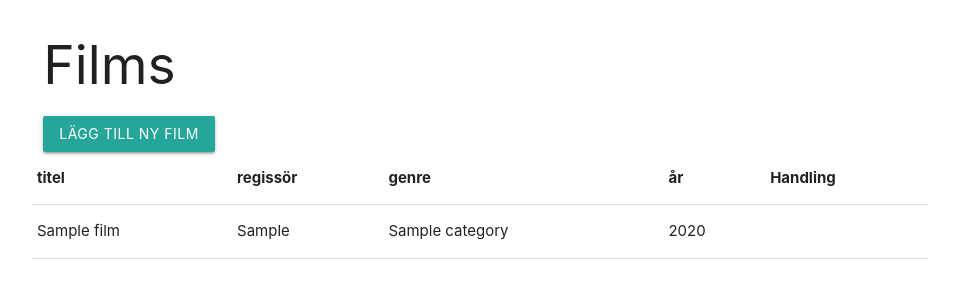
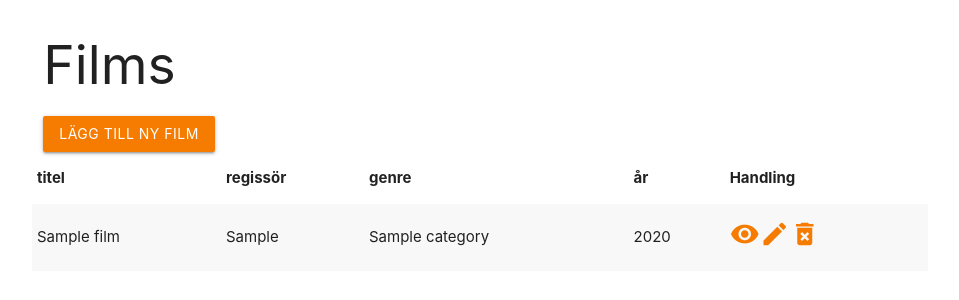
Before and after one commit to xavidiaz/filmbibliotek-0.4, a PHP site: page / in a window 1280 px wide. Shown: the top 300 px of the page, without its empty margins (160-1119 px from the left). Run offline with PHP 8.4, Linux system fonts and the light colour scheme; tables that the repository leaves empty or names only in its code hold one stand-in row (values such as "Sample post"); some libraries are stand-ins or nearby versions.

Commit message:
index.php styled + tooltips

```diff
--- a/index.php
+++ b/index.php
@@ -8,7 +8,7 @@
         <div class="col s12 m12 l12">
 
             <h2>Films</h2>
-            <a href="skapa.php" class="btn">Lägg till ny film</a>
+            <a href="skapa.php" class="btn orange darken-2">Lägg till ny film</a>
         </div>
         <?php
 
@@ -16,7 +16,7 @@
         $sql = "SELECT films.id, films.title, films.director, categories.cat_name, films.year FROM films INNER JOIN categories ON films.cat_id = categories.cat_id";
         if ($result = $mysqli->query($sql)) {
             if ($result->num_rows > 0) {
-                echo "<table class='table table-bordered table-striped'>";
+                echo "<table class='responsive-table striped'>";
                 echo "<thead>";
                 echo "<tr>";
 
@@ -36,9 +36,9 @@
                     echo "<td>" . $row['cat_name'] . "</td>";
                     echo "<td>" . $row['year'] . "</td>";
                     echo "<td>";
-                    echo "<a href='film.php?id=" . $row['id'] . "' title='View Film' data-toggle='tooltip'><span class='glyphicon glyphicon-eye-open'></span></a>";
-                    echo "<a href='andra.php?id=" . $row['id'] . "' title='Update Film' data-toggle='tooltip'><span class='glyphicon glyphicon-pencil'></span></a>";
-                    echo "<a href='radera.php?id=" . $row['id'] . "' title='Delete Film' data-toggle='tooltip'><span class='glyphicon glyphicon-trash'></span></a>";
+                    echo "<a href='film.php?id=" . $row['id'] . "'><i data-tooltip='Film detaljer' class='small material-icons orange-text text-darken-2'>remove_red_eye</i></a>";
+                    echo "<a href='andra.php?id=" . $row['id'] . "'><i  data-tooltip='Ändra Film' class='small material-icons orange-text text-darken-2'>mode_edit</i></a>";
+                    echo "<a href='radera.php?id=" . $row['id'] . "' ><i data-tooltip='Radera Film' class='small material-icons orange-text text-darken-2 tooltipped''>delete_forever</i></a>";
                     echo "</td>";
                     echo "</tr>";
                 }
@@ -47,7 +47,7 @@
                 // Free result set
                 $result->free();
             } else {
-                echo "<p class='lead'><em>Inga filmer hittades.</em></p>";
+                echo "<p class='flow-text'><em>Inga filmer hittades.</em></p>";
             }
         } else {
             echo "FEL: Det gick inte att köra $sql. " . $mysqli->error;
--- a/templates/footer.php
+++ b/templates/footer.php
@@ -1,5 +1,11 @@
 <!--JavaScript at end of body for optimized loading-->
 <script type="text/javascript" src="js/materialize.min.js"></script>
+<script>
+    document.addEventListener('DOMContentLoaded', function() {
+        var elems = document.querySelectorAll('.tooltipped');
+        M.Tooltip.init(elems, {});
+    });
+</script>
 </body>
 
 </html>
```
